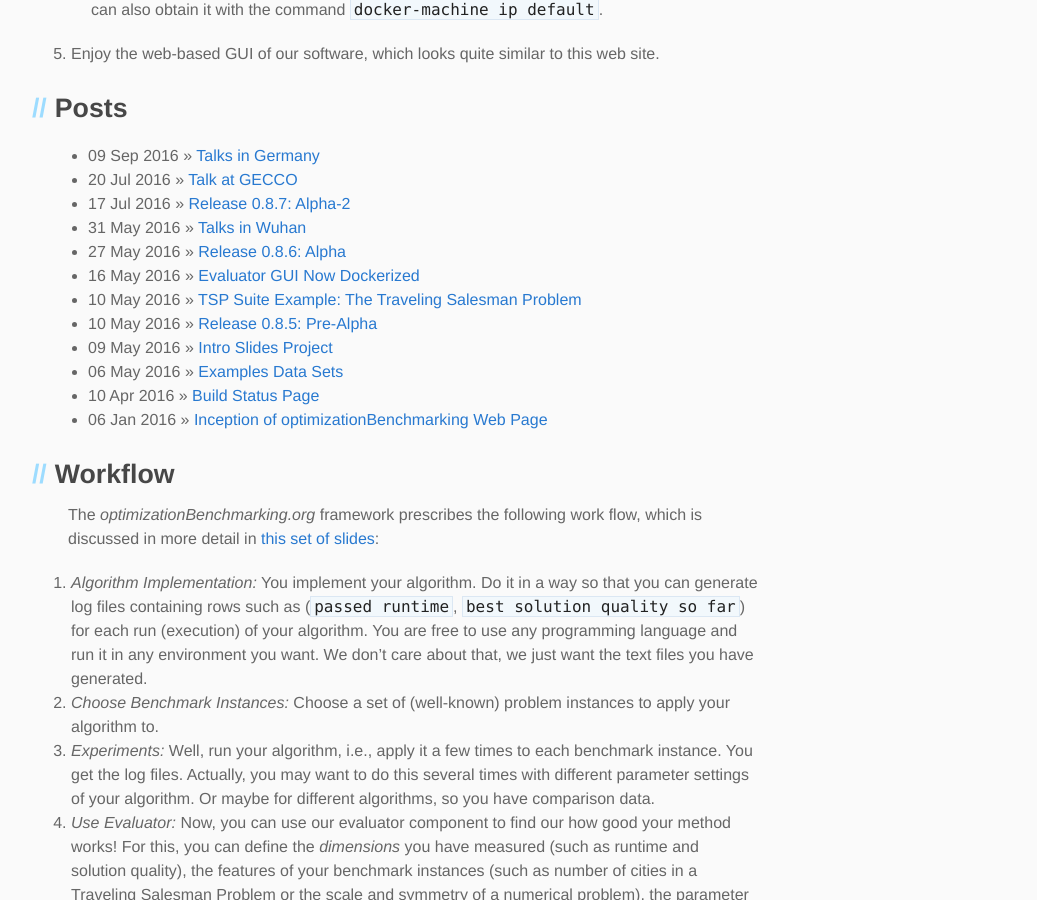
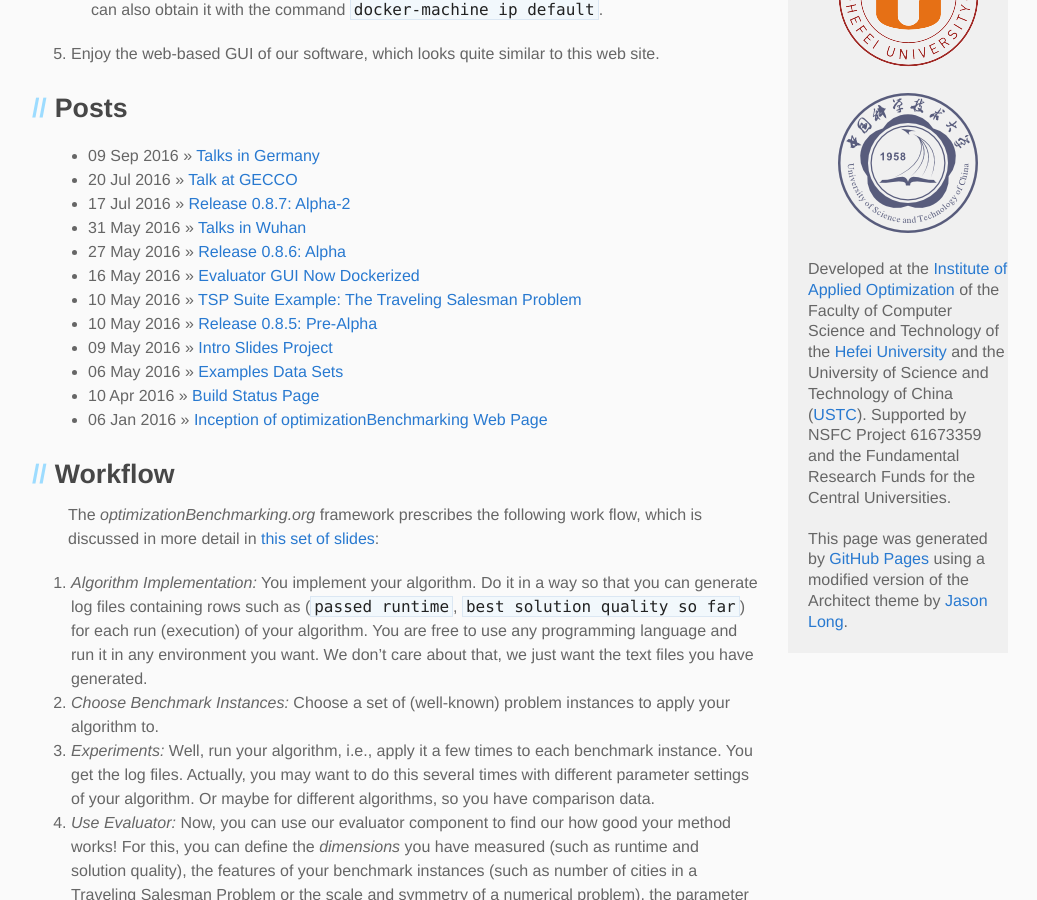
Before and after one commit to optimizationBenchmarking/optimizationBenchmarking.github.io, a Jekyll site: the page built from index.md, in a window 1280 px wide and 900 px high, scrolled down 911 px. Shown: the whole window, without its empty margins (102-1139 px from the left). Built offline with Jekyll 4.4.1, drawn with Linux system fonts in a browser that asks for light colours.

Commit message:
Added logos and infos to layout

```diff
--- a/_layouts/default.html
+++ b/_layouts/default.html
@@ -28,7 +28,11 @@
         <li style="margin-bottom:20px"><a href="{{ site.baseurl }}/documentation-examples">Example Data Sets</a></li>
         <li><a href="{{ site.baseurl }}/status.html">Build Status</a></li>
       </ul>
-      <p>This page was generated by <a href="https://pages.github.com">GitHub Pages</a> using a modified version of the Architect theme by <a href="https://github.com/jasonlong">Jason Long</a>.</p>
+<div style="margin-top:20px;margin-bottom:20px;text-align:center"><a href="http://iao.hfuu.edu.cn"><img src="/iaoLogo.png" style="width:140px;height:122px;" /></a></div>
+<div style="margin-bottom:20px;text-align:center"><a href="http://www.hfuu.edu.cn"><img src="/hfuuLogo.png" style="width:140px;height:140px;" /></a></div>
+<div style="margin-bottom:20px;text-align:center"><a href="http://www.ustc.edu.cn"><img src="/ustcLogo.png" style="width:140px;height:140px;" /></a></div>
+<p>Developed at the <a href="http://iao.hfuu.edu.cn">Institute of Applied Optimization</a> of the Faculty of Computer Science and Technology of the <a href="http://www.hfuu.edu.cn">Hefei University</a> and the University of Science and Technology of China (<a href="http://www.ustc.edu.cn/">USTC</a>). Supported by NSFC Project 61673359 and the Fundamental Research Funds for the Central Universities.</p>
+<p>This page was generated by <a href="https://pages.github.com">GitHub Pages</a> using a modified version of the Architect theme by <a href="https://github.com/jasonlong">Jason Long</a>.</p>
     </aside>
   </div>
 </div></body></html>
```
Also changed, not shown: hfuuLogo.png (added), iaoLogo.png (added), ustcLogo.png (added).
